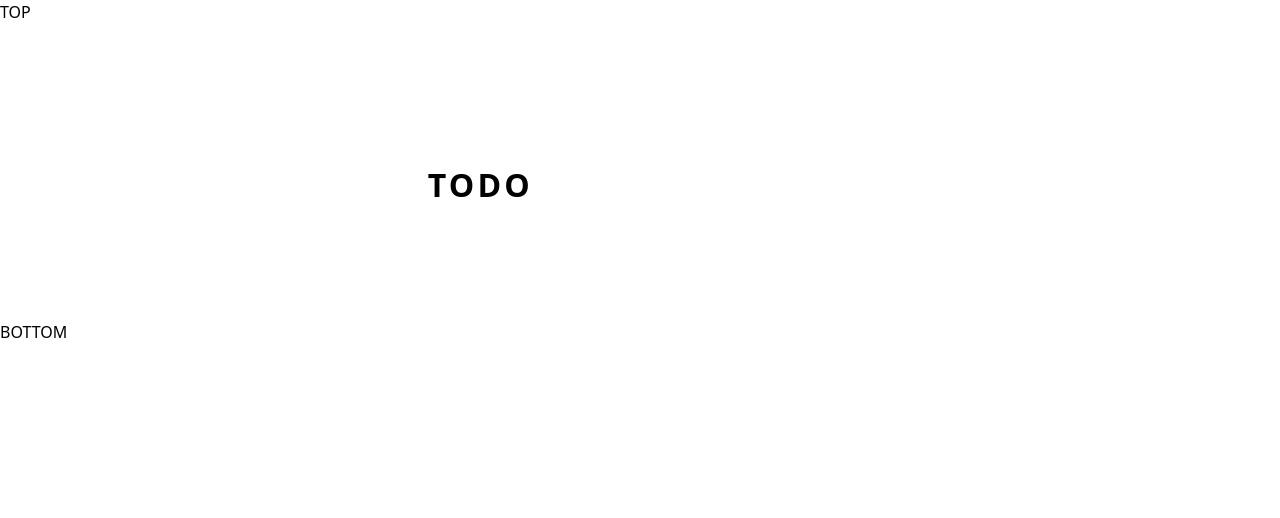
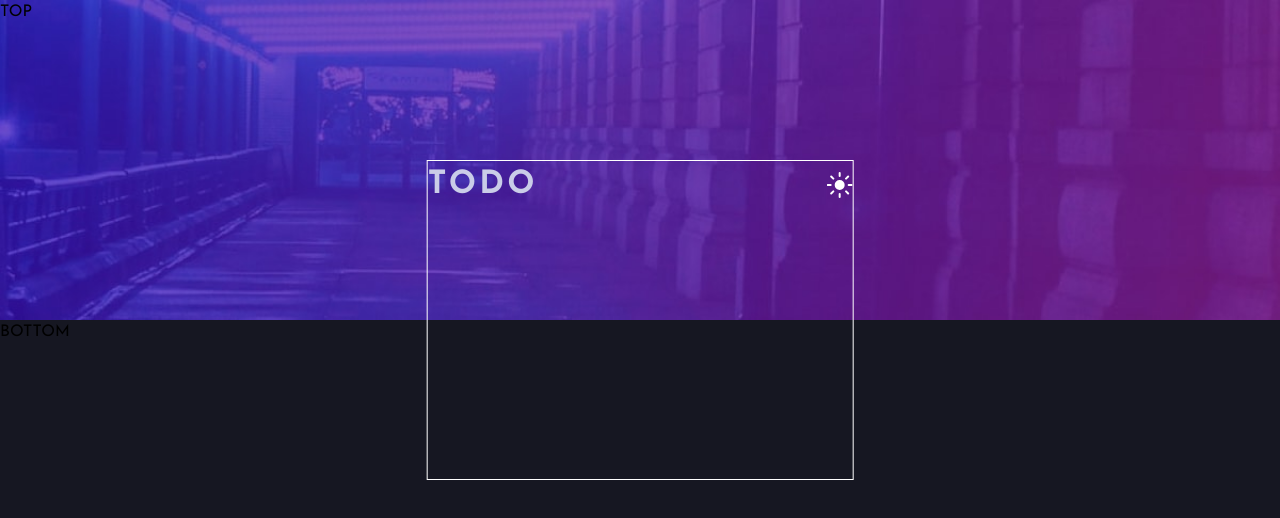
Before and after one commit to Lansa-18/FE-ToDo, a React (Create React App) app: page / in a window 1280 px wide. Shown: the top 518 px of the page. Built offline with nearby package versions, Linux system fonts and the light colour scheme.

Commit message:
progress

```diff
--- a/tailwind.config.js
+++ b/tailwind.config.js
@@ -4,7 +4,31 @@ module.exports = {
     "./src/**/*.{js,jsx,ts,tsx}",
   ],
   theme: {
-    extend: {},
+    extend: {
+      colors: {
+        // DARK THEME
+        'very-dark-blue': 'hsl(235, 21%, 11%)',
+        'very-dark-desaturated-blue': 'hsl(235, 24%, 19%)',
+        'light-grayish-blue': 'hsl(234, 39%, 85%)',
+        'light-grayish-blue-hover': 'hsl(236, 33%, 92%)',
+        'dark-grayish-blue': 'hsl(234, 11%, 52%)',
+        'very-dark-grayish-blue': 'hsl(233, 14%, 35%)',
+        'very-dark-grayish-blue-hover': 'hsl(237, 14%, 26%)',
+
+        // LIGHT THEME
+        'very-light-gray': 'hsl(0, 0%, 98%)',
+        'very-light-grayish-blue': 'hsl(236, 33%, 92%)',
+        'light-grayish-blue-lightmode': 'hsl(233, 11%, 84%)',
+        'dark-greyish-blue-lightmode': 'hsl(236, 9%, 61%)',
+        'very-dark-greyish-blue-lightmode': 'hsl(235, 19%, 35%)',
+      },
+      fontFamily: {
+        'josefin': ['Josefin Sans', 'sans-serif'],
+      },
+      backgroundImage: theme => ({
+        'desktop-dark': "url(/src/images/bg-desktop-dark.jpg)",
+      }),
+    },
   },
   plugins: [],
 }
```
Also changed, not shown: 1 other file (tests, documents, lock files or other folders).
